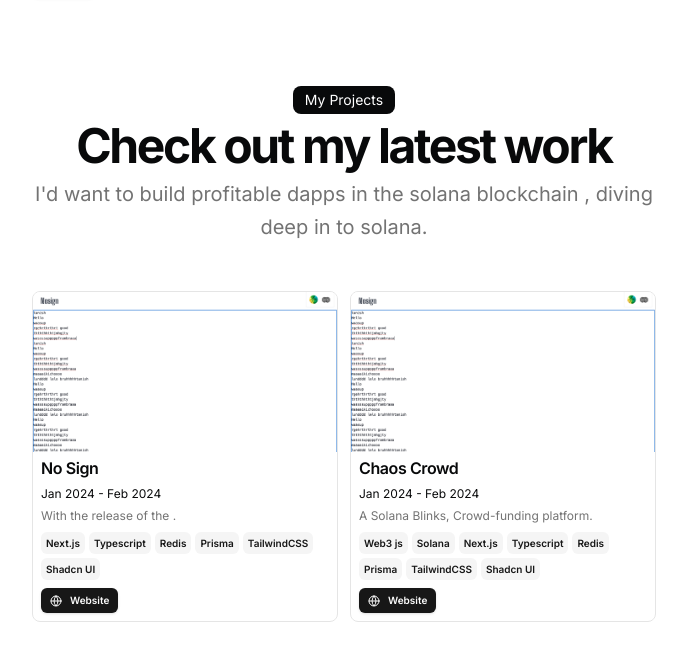
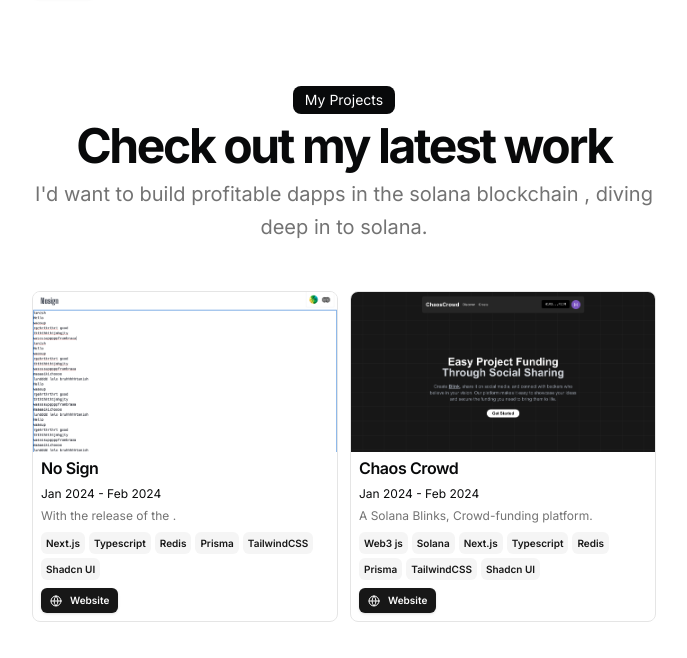
Before and after one commit to rhithesh/protfolio, a Next.js app: page / in a window 1280 px wide. Shown: the part 890-1548 px from the top of the page, without its empty margins (296-983 px from the left). Built offline with nearby package versions, Linux system fonts and the light colour scheme.

Commit message:
making a change

```diff
--- a/src/data/resume.tsx
+++ b/src/data/resume.tsx
@@ -145,7 +145,7 @@ export const DATA = {
           icon: <Icons.globe className="size-3" />,
         },
       ],
-      image: "/s.png",
+      image: "/p.png",
       video: "",
     },
   ],
```
Also changed, not shown: public/p.png (added).
